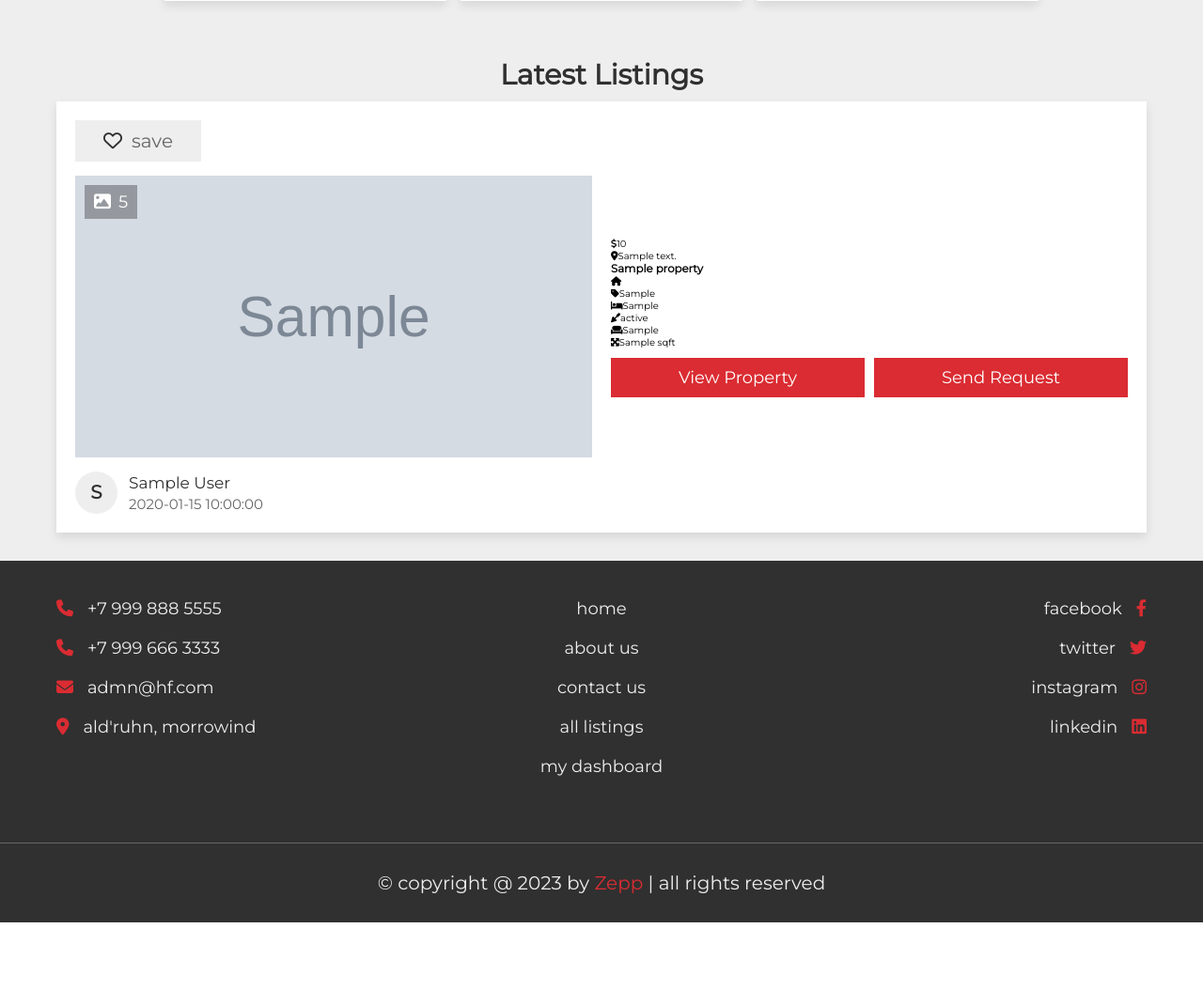
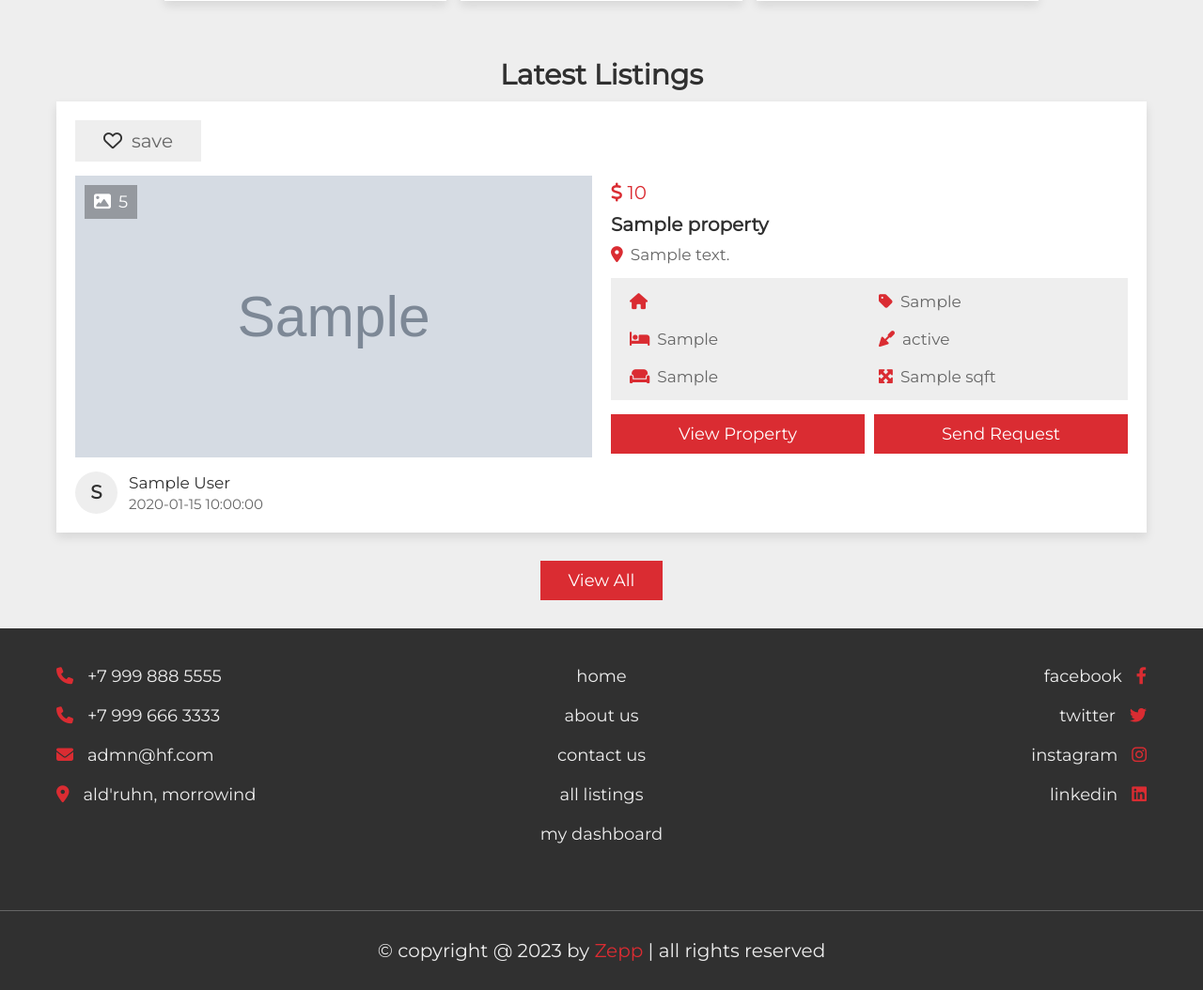
Before and after one commit to Zeppgoespro/estate-agency-hearthfire-pet-project, a PHP site: page /home.php in a window 1280 px wide. Shown: the part 1361-2415 px from the top of the page at 94% size. Before the commit the page ends 2343 px from the top, so only its background shows below. Run offline with PHP 8.4, Linux system fonts and the light colour scheme; tables that the repository leaves empty or names only in its code hold one stand-in row (values such as "Sample post"); grey boxes marked "Sample" are stand-in pictures.

Commit message:
home page is completed

```diff
--- a/project-core/home.php
+++ b/project-core/home.php
@@ -7,6 +7,8 @@
   else:
     $user_id = '';
   endif;
+
+  include './components/save-send.php';
 
 ?>
 
@@ -39,7 +41,7 @@
 
     <section class="center">
 
-      <form action="search.php" method="post">
+      <form action="./search.php" method="post">
         <h3>find your perfect home</h3>
         <div class="box">
           <p>enter location <span>*</span></p>
@@ -93,7 +95,7 @@
             </select>
           </div>
         </div>
-        <input type="text" name="h_search" value="search property" class="btn">
+        <input type="submit" name="h_search" value="search property" class="btn">
       </form>
 
     </section>
@@ -227,8 +229,8 @@
           </div>
           <div class="box">
             <p class="price"><i class="fa-solid fa-dollar-sign"></i><span><?= $fetch_listing['price'] ?></span></p>
+            <h3 class="name"><?= $fetch_listing['property_name'] ?></h3>
             <p class="address"><i class="fas fa-map-marker-alt"></i><span><?= $fetch_listing['address'] ?></span></p>
-            <h3 class="name"><?= $fetch_listing['property_name'] ?></h3>
             <div class="flex">
               <p><i class="fas fa-house"></i><span><?= $fetch_listing['type'] ?></span></p>
               <p><i class="fas fa-tag"></i><span><?= $fetch_listing['offer'] ?></span></p>
@@ -254,6 +256,10 @@
 
       </div>
 
+      <div style="margin-top: 2rem; text-align: center;">
+        <a href="./listings.php" class="inline-btn">view all</a>
+      </div>
+
     </section>
 
   <!-- listings section ends -->
--- a/project-core/scripts/script.js
+++ b/project-core/scripts/script.js
@@ -13,3 +13,9 @@ document.querySelectorAll('input[type="number"]').forEach(inputNumber => {
     if (inputNumber.value.length > inputNumber.maxLength) inputNumber.value = inputNumber.value.slice(0, inputNumber.maxLength);
   }
 });
+
+document.querySelectorAll('input[type="number"]').forEach(inputNumber => {
+  inputNumber.oninput = () => {
+    if (inputNumber.value.length > inputNumber.maxLength) inputNumber.value = inputNumber.value.slice(0, inputNumber.maxLength);
+  }
+});
--- a/project-core/search.php
+++ b/project-core/search.php
@@ -7,6 +7,8 @@
   else:
     $user_id = '';
   endif;
+
+  include './components/save-send.php';
 
 ?>
 
--- a/project-core/styles/style.css
+++ b/project-core/styles/style.css
@@ -102,8 +102,9 @@ section {
 
 .flex-btn {
   display: flex;
-  column-gap: 1rem;
+  gap: 1rem;
   justify-content: space-between;
+  align-items: flex-end;
 }
 
 /* user header section */
@@ -199,7 +200,7 @@ section {
   display: none;
 }
 
-/* footer section */
+/* user footer section */
 
 .footer {
   background-color: var(--black);
@@ -441,7 +442,7 @@ section {
   padding: 1rem 0;
 }
 
-/* home section */
+/* home page section */
 
 .home {
   background: url(../images/home-bg.jpg);
@@ -500,7 +501,7 @@ section {
   color: var(--main-color);
 }
 
-/* home services section */
+/* home - services section */
 
 .services .box-container {
   display: grid;
@@ -536,7 +537,7 @@ section {
   color: var(--light-color);
 }
 
-/* home listings section */
+/* home - listings section */
 
 .listings .box-container {
   display: grid;
@@ -546,7 +547,7 @@ section {
 .listings .box-container form {
   display: flex;
   flex-wrap: wrap;
-  column-gap: 2rem;
+  gap: 2rem;
   background-color: var(--white);
   box-shadow: var(--box-shadow);
   padding: 2rem;
@@ -554,7 +555,7 @@ section {
 }
 
 .listings .box-container form .box {
-  flex: 1 1 40rem;
+  flex: 1 1 50rem;
 }
 
 .listings .box-container form .box .thumb {
@@ -636,6 +637,52 @@ section {
   color: var(--light-color);
 }
 
+.listings .box-container form .box .price {
+  font-size: 2rem;
+  color: var(--main-color);
+}
+
+.listings .box-container form .box .price i {
+  margin-right: .5rem;
+}
+
+.listings .box-container form .box .name {
+  font-size: 2rem;
+  color: var(--black);
+  margin: 1rem 0;
+}
+
+.listings .box-container form .box .address {
+  font-size: 1.7rem;
+  color: var(--light-color);
+  padding-bottom: 1rem;
+}
+
+.listings .box-container form .box .address i {
+  margin-right: .8rem;
+  color: var(--main-color);
+}
+
+.listings .box-container form .box .flex {
+  display: flex;
+  gap: 2rem;
+  flex-wrap: wrap;
+  background-color: var(--light-bg);
+  padding: 1.5rem 2rem;
+  margin: .5rem 0;
+}
+
+.listings .box-container form .box .flex p {
+  font-size: 1.7rem;
+  color: var(--light-color);
+  flex: 1 1 20rem;
+}
+
+.listings .box-container form .box .flex p i {
+  margin-right: .8rem;
+  color: var(--main-color);
+}
+
 /* media queries */
 
 @media (max-width: 991px) {
@@ -710,4 +757,8 @@ section {
     font-size: 2rem;
   }
 
+  .listings .box-container form .box .thumb {
+    height: 25rem;
+  }
+
 }
```
Also changed, not shown: project-core/components/save-send.php (added, +71 -0 lines).
